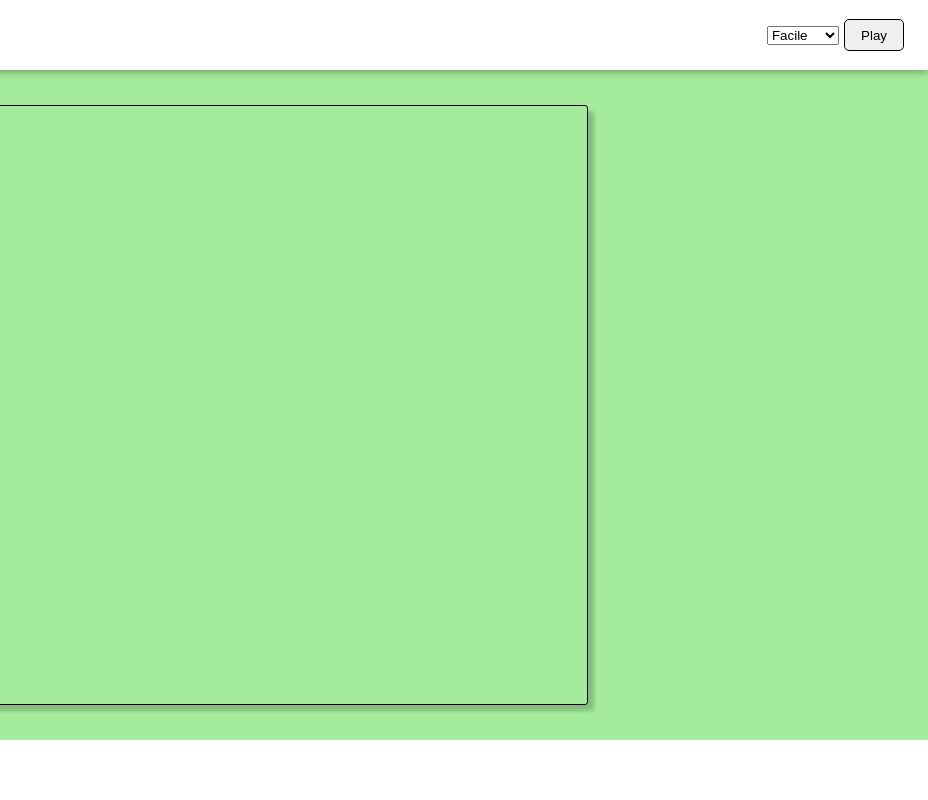
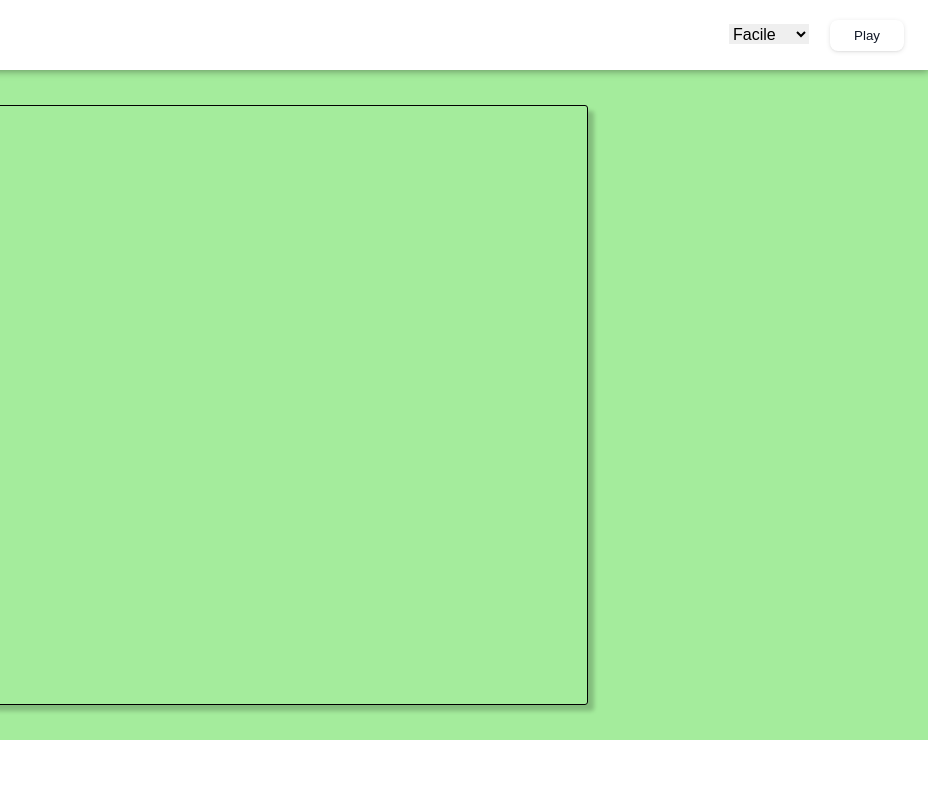
Before and after one commit to Garox7/js-campominato-grid, a plain HTML site: page index.html in a window 1280 px wide. Shown: the full height of the page, 352-1280 px from the left. Drawn offline with Linux system fonts and the light colour scheme.

Commit message:
Style improvements

```diff
--- a/css/style.css
+++ b/css/style.css
@@ -43,19 +43,31 @@ header {
 }
 
 select {
-
+    border: none;
+    height: 20px;
+    margin-right: 1rem;
+    font-size: 16px;
+    outline: none;
 }
 
 .header__playgame {
-    height: 2rem;
-    padding: .5rem 1rem;
-    border: 1px solid;
-    border-radius: 5px;
-    transition: all .15s linear;
+    background-color: #FFFFFF;
+    padding: .5rem 1.5rem;
+    border: 0;
+    border-radius: .5rem;
+    color: #111827;
+    box-shadow: 0 1px 5px 0 rgba(0, 0, 0, 0.1), 0 1px 2px 0 rgba(0, 0, 0, 0.06);
+    transition: all .2s linear;
 }
 
 .header__playgame:hover {
+    background-color: #f9fafb;
     box-shadow: 2px 2px 4px rgba(0, 0, 0, .2);
+}
+
+.header__playgame:active {
+    outline: 2px solid transparent;
+    outline-offset: 2px;
 }
 
 /********************
```
